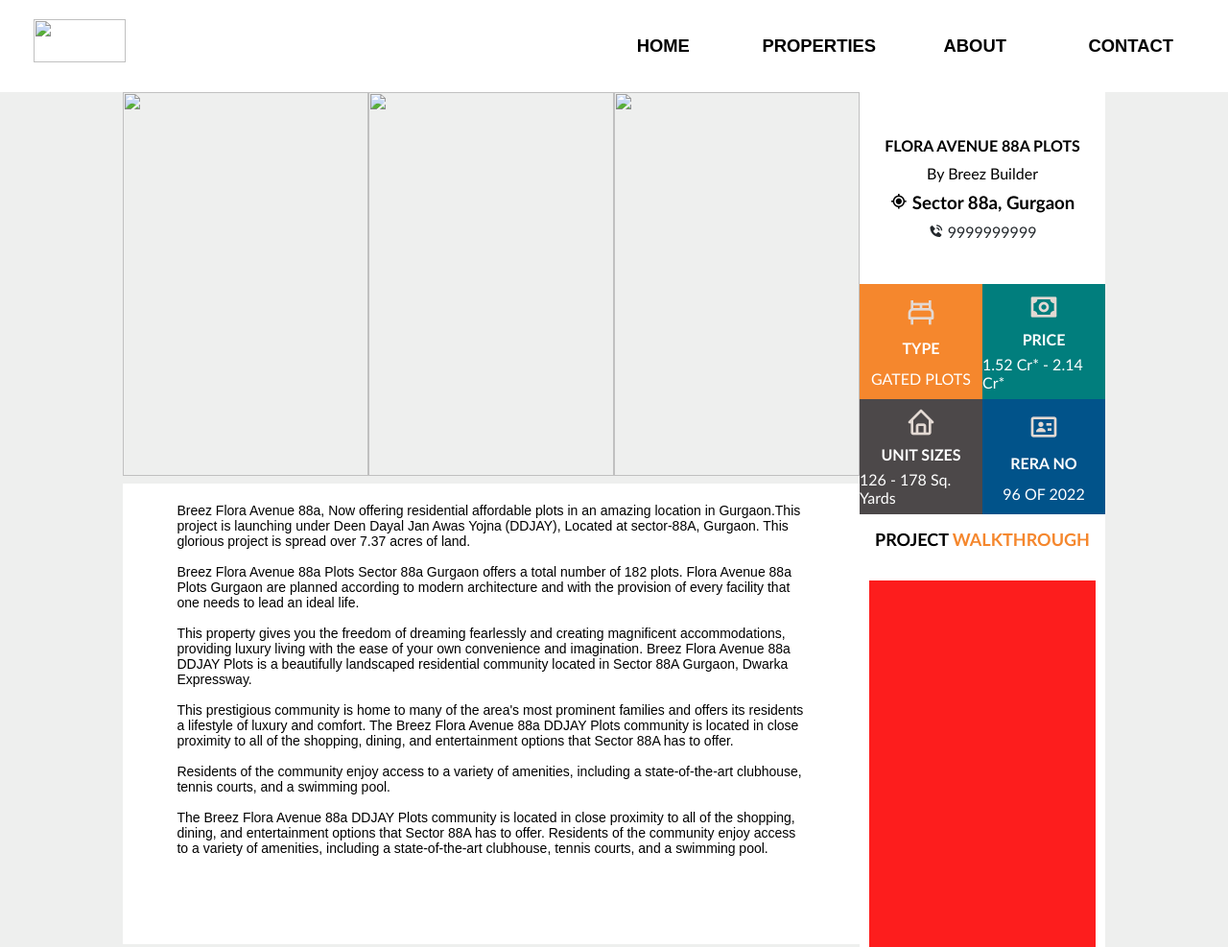
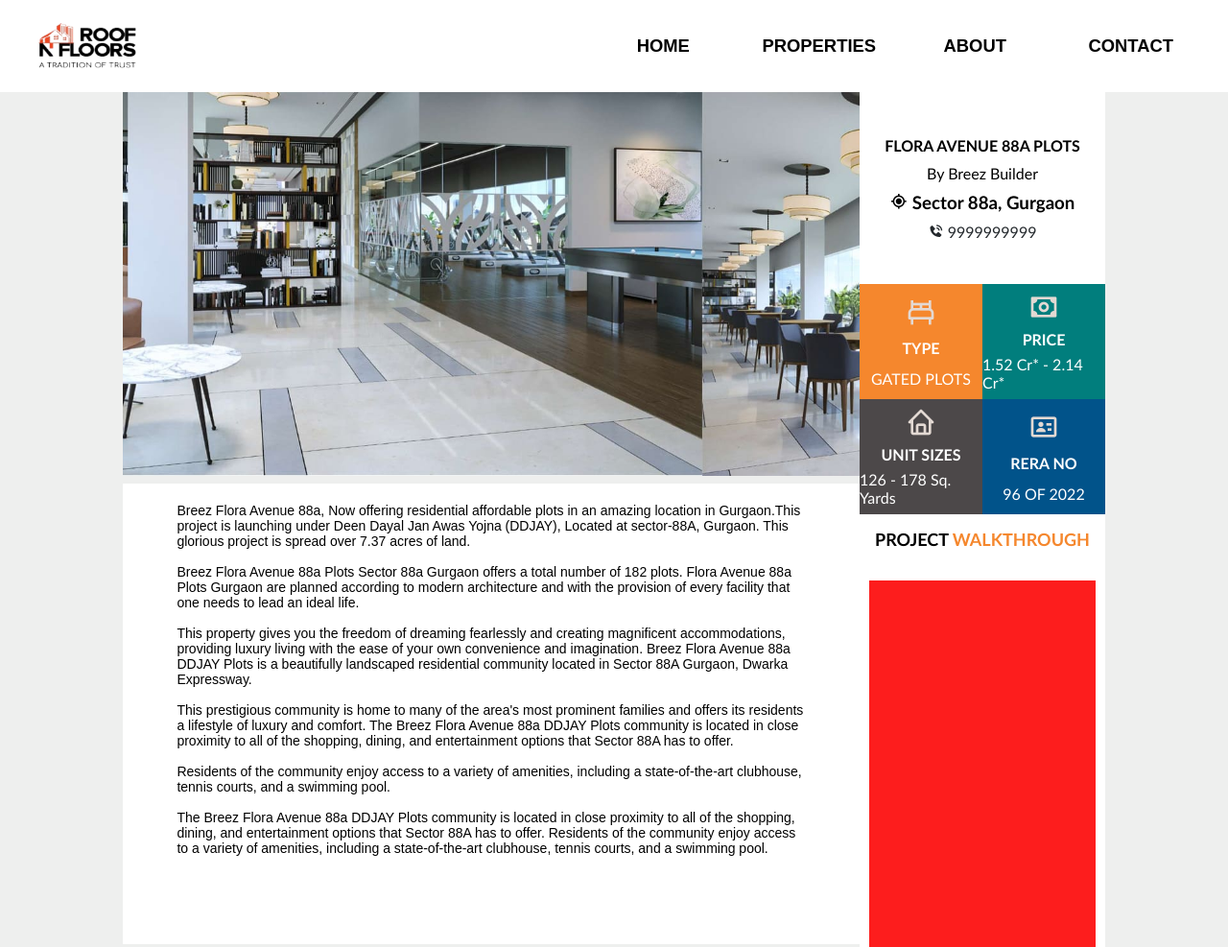
Before and after one commit to codervipin/RoofnFloor, a plain HTML site: page propertyPages/flora.html in a window 1280 px wide. Shown: the top 987 px of the page at 96% size. Drawn offline with nearby package versions, Linux system fonts and the light colour scheme; files that its build step writes are made by us from their sources.

Commit message:
Update flora.html
updated path

```diff
--- a/propertyPages/flora.html
+++ b/propertyPages/flora.html
@@ -7,10 +7,10 @@
       <title>FLORA AVENUE 88A PLOTS</title>
       <link
         rel="shortcut icon"
-        href="Assets/mainlogo.png"
+        href="../Assets/mainlogo.png"
         type="image/x-icon"
       />
-      <link rel="stylesheet" href="style.css" />
+      <link rel="stylesheet" href="../style.css" />
       <link
         href="https://unpkg.com/boxicons@2.1.4/css/boxicons.min.css"
         rel="stylesheet"
@@ -20,7 +20,7 @@
   <body>
     <header>
       <div class="logo">
-        <img src="./Assets/mainlogo.png" alt="" />
+        <img src="../Assets/mainlogo.png" alt="" />
       </div>
       <div class="navlink">
         <a href="./index.html">Home</a>
@@ -33,9 +33,9 @@
     <section class="property">
       <div class="propdetail">
         <div class="images">
-          <img src="./propertiesimg/Flora-Avenue-88A-plots.jpg" alt="" />
-          <img src="./propertiesimg/Flora-Avenue-Gurgaon.jpg" alt="" />
-          <img src="./propertiesimg//Flora-Avenue-Plots.jpg" alt="" />
+          <img src="../propertiesimg/Flora-Avenue-88A-plots.jpg" alt="" />
+          <img src="../propertiesimg/Flora-Avenue-Gurgaon.jpg" alt="" />
+          <img src="../propertiesimg//Flora-Avenue-Plots.jpg" alt="" />
         </div>
         <div class="descp">
           <p>
@@ -126,7 +126,7 @@
     <footer>
       <div class="card">
         <div class="logo">
-          <img src="./Assets/mainlogo.png" alt="" />
+          <img src="../Assets/mainlogo.png" alt="" />
         </div>
         <div class="det">
           <p>
```
